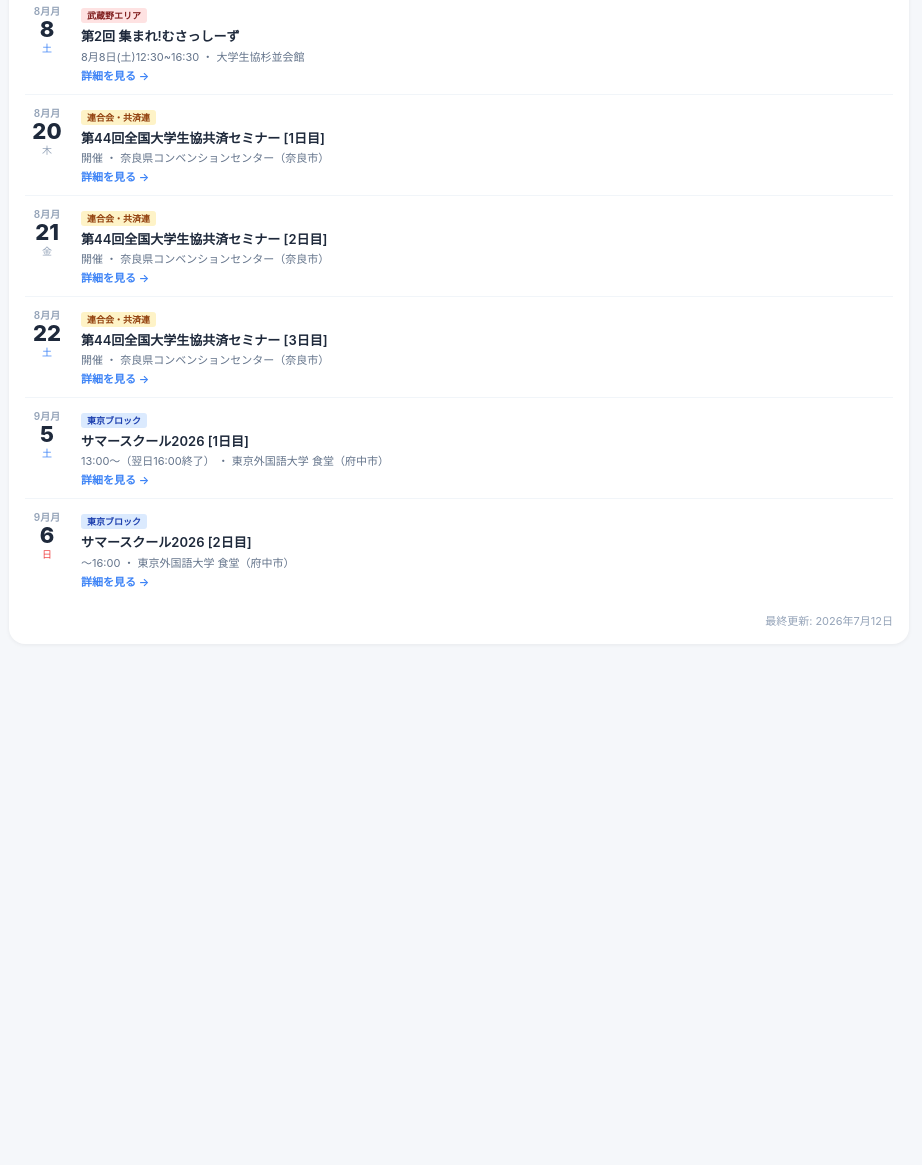
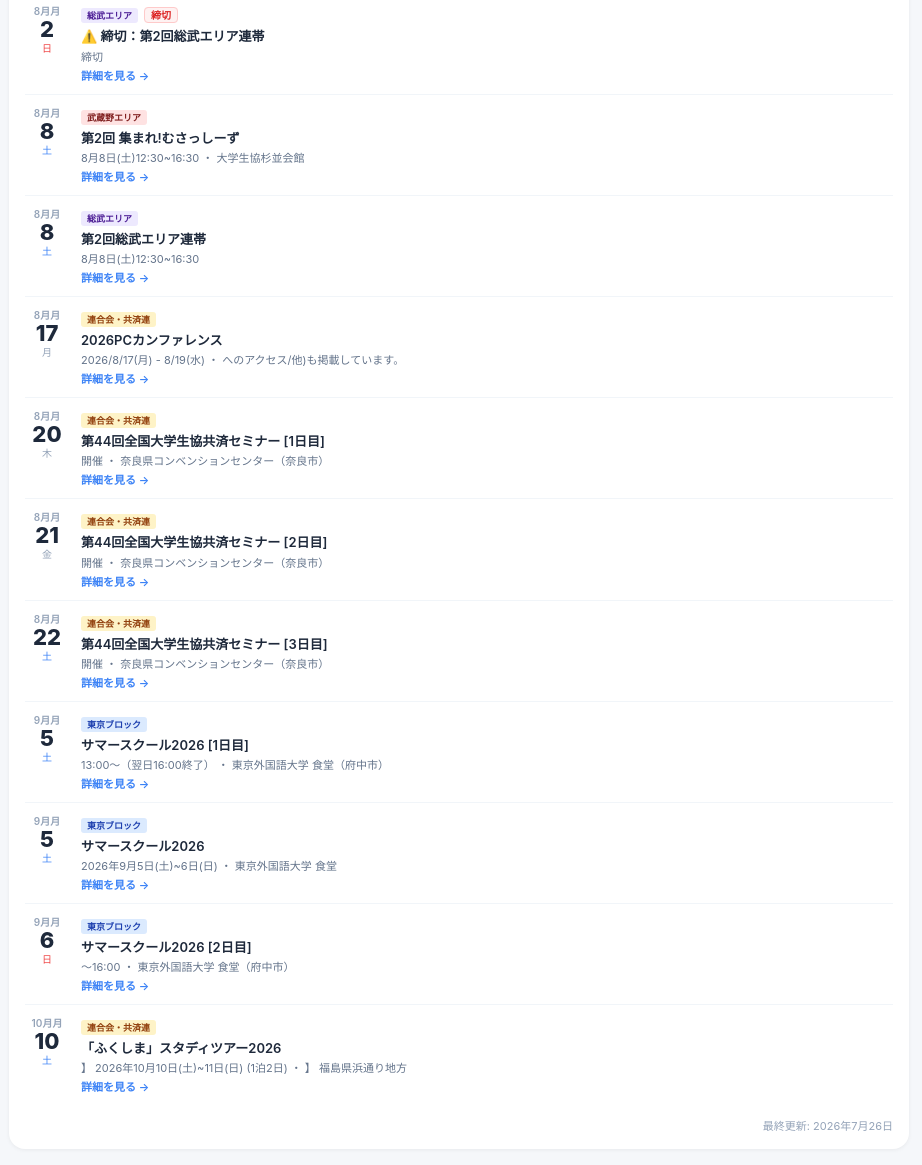
Before and after one commit to gonzaresu61/nfuca-seminar-calendar, a plain HTML site: page index.html in a window 1280 px wide. Shown: the part 1017-2182 px from the top of the page, without its empty margins (181-1103 px from the left). Before the commit the page ends 1677 px from the top, so only its background shows below. Drawn offline with Linux system fonts and the light colour scheme.

Commit message:
seminar.html の新着イベントを反映

```diff
--- a/index.html
+++ b/index.html
@@ -314,7 +314,7 @@
 </div>
 
 <script>
-const LAST_UPDATED = '2026年7月12日'; // AUTO:LAST_UPDATED
+const LAST_UPDATED = '2026年7月26日'; // AUTO:LAST_UPDATED
 
 const CATEGORIES = {
   tokyo:     { label: '東京ブロック',   cssClass: 'cat-tokyo',     dotColor: '#3b82f6' },
@@ -337,12 +337,17 @@ const EVENTS = [
   { date:'2026-07-21', name:'かけこみ相談会 〜7月編〜', time:'18:00〜19:00', venue:'オンライン（Zoom）', category:'tokyo', url:'https://www.nfuca-tokyo.jp/news/news_detail_2470.html' },
   { date:'2026-07-25', name:'第3回東京ブロック共済推進委員会', time:'7月25日(土)午前の部, 10:30~12:30、午後の部, 13:30~15:00', venue:'午前の部, 対面開催(大学生協杉並会館)、午後の部, ハイブリッド開催(対面 or zoom)', category:'tokyo', url:'https://www.nfuca-tokyo.jp/news/news_detail_2478.html' },
   { date:'2026-07-31', name:'⚠️ 締切：共済セミナー展示エントリー', time:'23:59締切', venue:'', category:'zenkoku', url:'https://www.nfuca-tokyo.jp/news/news_detail_2472.html', isDeadline:true },
+  { date:'2026-08-02', name:'⚠️ 締切：第2回総武エリア連帯', time:'締切', venue:'', category:'sobu', url:'https://www.nfuca-tokyo.jp/news/news_detail_2485.html', isDeadline:true },
   { date:'2026-08-08', name:'第2回 集まれ!むさっしーず', time:'8月8日(土)12:30~16:30', venue:'大学生協杉並会館', category:'musashino', url:'https://www.nfuca-tokyo.jp/news/news_detail_2480.html' },
+  { date:'2026-08-08', name:'第2回総武エリア連帯', time:'8月8日(土)12:30~16:30', venue:'', category:'sobu', url:'https://www.nfuca-tokyo.jp/news/news_detail_2485.html' },
+  { date:'2026-08-17', name:'2026PCカンファレンス<NEWS Vol.3>', time:'2026/8/17(月) - 8/19(水)', venue:'へのアクセス/他)も掲載しています。', category:'zenkoku', url:'https://www.nfuca-tokyo.jp/news/news_detail_2487.html' },
   { date:'2026-08-20', name:'第44回全国大学生協共済セミナー [1日目]', time:'開催', venue:'奈良県コンベンションセンター（奈良市）', category:'zenkoku', url:'https://www.nfuca-tokyo.jp/news/news_detail_2472.html' },
   { date:'2026-08-21', name:'第44回全国大学生協共済セミナー [2日目]', time:'開催', venue:'奈良県コンベンションセンター（奈良市）', category:'zenkoku', url:'https://www.nfuca-tokyo.jp/news/news_detail_2472.html' },
   { date:'2026-08-22', name:'第44回全国大学生協共済セミナー [3日目]', time:'開催', venue:'奈良県コンベンションセンター（奈良市）', category:'zenkoku', url:'https://www.nfuca-tokyo.jp/news/news_detail_2472.html' },
   { date:'2026-09-05', name:'サマースクール2026 [1日目]', time:'13:00〜（翌日16:00終了）', venue:'東京外国語大学 食堂（府中市）', category:'tokyo', url:'https://www.nfuca-tokyo.jp/news/news_detail_2464.html' },
+  { date:'2026-09-05', name:'サマースクール2026', time:'2026年9月5日(土)~6日(日)', venue:'東京外国語大学 食堂', category:'tokyo', url:'https://www.nfuca-tokyo.jp/news/news_detail_2483.html' },
   { date:'2026-09-06', name:'サマースクール2026 [2日目]', time:'〜16:00', venue:'東京外国語大学 食堂（府中市）', category:'tokyo', url:'https://www.nfuca-tokyo.jp/news/news_detail_2464.html' },
+  { date:'2026-10-10', name:'「ふくしま」スタディツアー2026', time:'】 2026年10月10日(土)~11日(日) (1泊2日)', venue:'】 福島県浜通り地方', category:'zenkoku', url:'https://www.nfuca-tokyo.jp/news/news_detail_2488.html' },
 ];
 // AUTO:EVENTS:END
 
```
